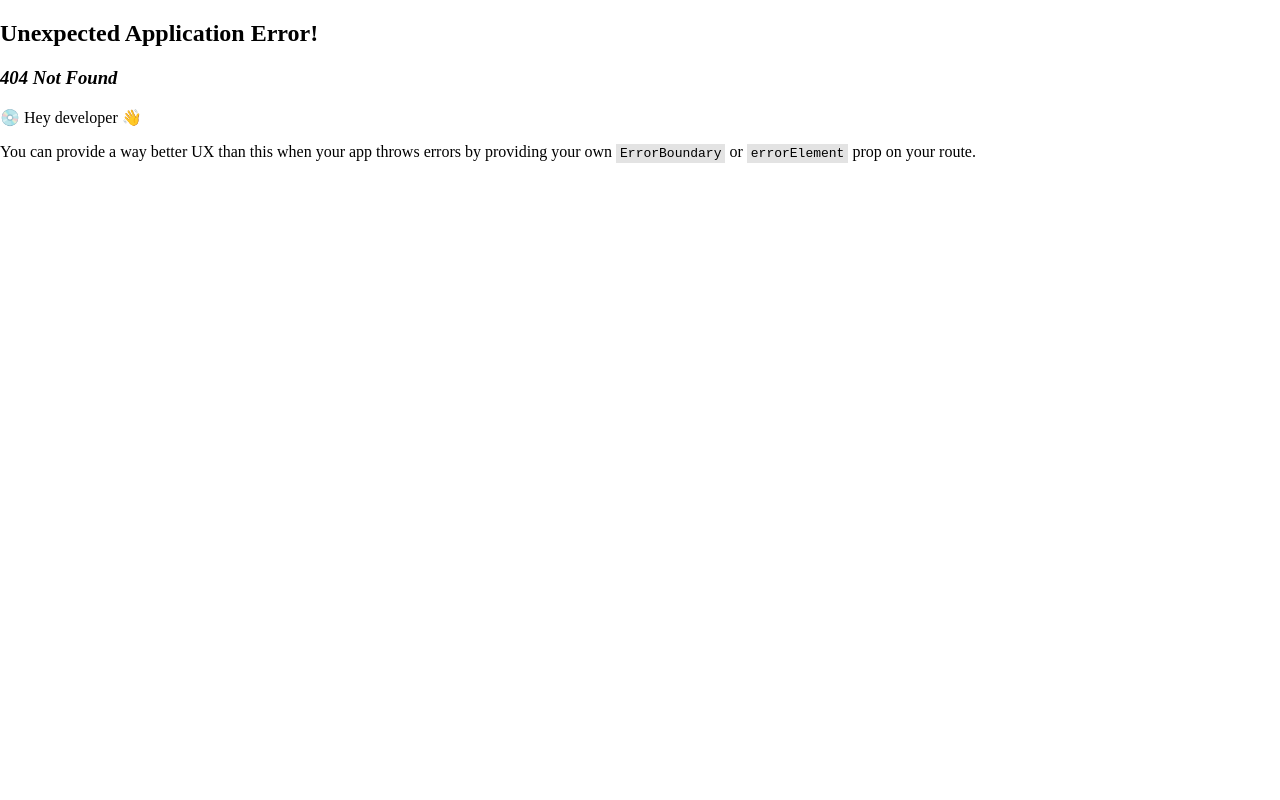
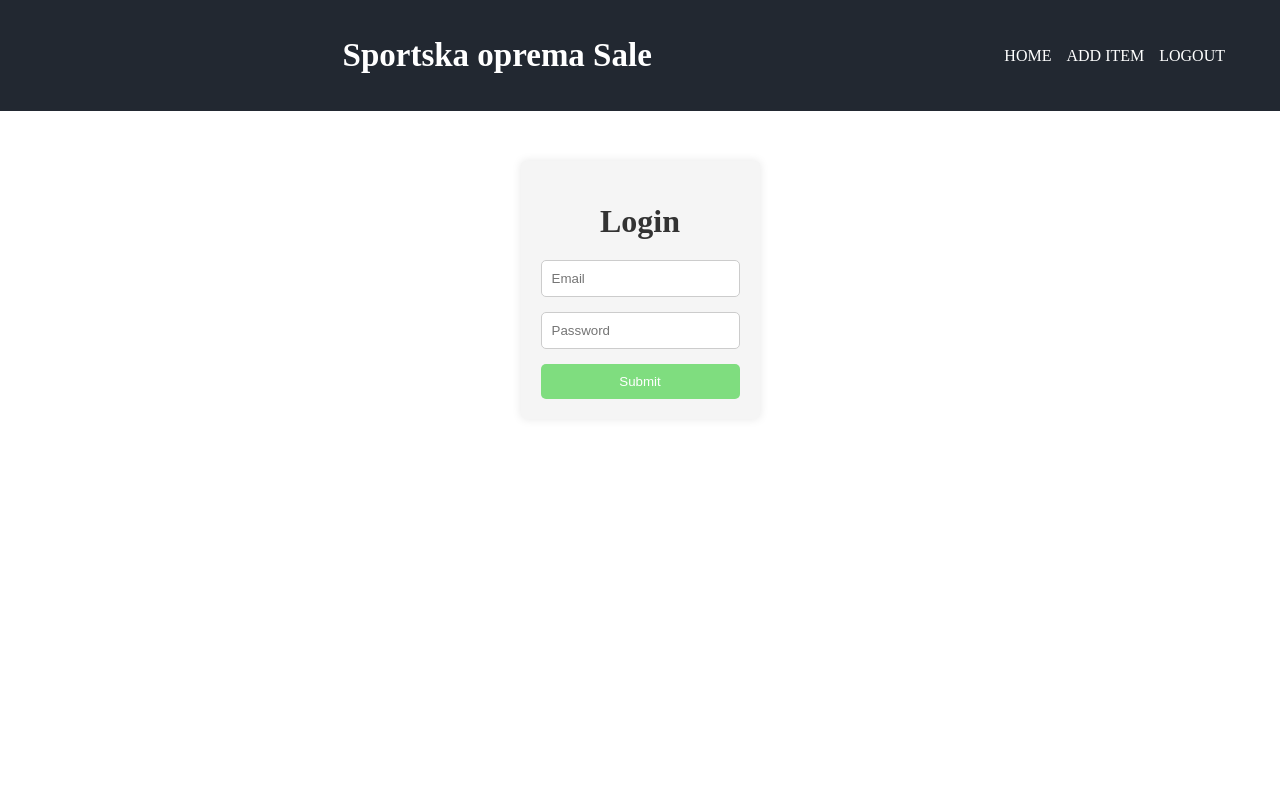
Before and after one commit to emindzanko1/Sale, a React (Vite) app: page /login in a window 1280 px wide. Before the commit this address had no page. Shown: the top 800 px of the page. Built offline with nearby package versions, Linux system fonts and the light colour scheme.

Commit message:
Fixed image slider, added login form

```diff
--- a/src/App.jsx
+++ b/src/App.jsx
@@ -5,6 +5,7 @@ import Shinpad from './pages/Shinpad';
 import NewItem from './components/NewItem';
 import ImageSlider from './components/ImageSlider';
 import { SliderData } from './util/sliderData';
+import Login from './components/Login';
 
 const router = createBrowserRouter([
   {
@@ -24,6 +25,10 @@ const router = createBrowserRouter([
         path: 'items/new',
         element: <NewItem />,
       },
+      {
+        path: 'login',
+        element: <Login />,
+      },
     ],
   },
 ]);
--- a/src/components/ImageSlider.jsx
+++ b/src/components/ImageSlider.jsx
@@ -2,7 +2,7 @@ import React, { useState, useEffect } from 'react';
 import { FaArrowAltCircleRight, FaArrowAltCircleLeft } from 'react-icons/fa';
 import Modal from '../UI/Modal';
 import { DUMMY_ITEMS } from '../util/data';
-import { useParams } from 'react-router-dom';
+import { Navigate, useNavigate, useParams } from 'react-router-dom';
 
 const ImageSlider = () => {
   const [current, setCurrent] = useState(0);
@@ -10,6 +10,8 @@ const ImageSlider = () => {
 
   const params = useParams();
   const { id } = params;
+
+  const navigate = useNavigate()
 
   useEffect(() => {
     const selectedItem = DUMMY_ITEMS.find((item) => item.id === id);
@@ -33,8 +35,12 @@ const ImageSlider = () => {
     return null;
   }
 
+  function handleClose() {
+    navigate('/')
+  }
+
   return (
-    <Modal>
+    <Modal onClose={()=>Navigate('/')}>
       <section className='slider'>
         <FaArrowAltCircleLeft className='left-arrow' onClick={prevSlide} />
         <FaArrowAltCircleRight className='right-arrow' onClick={nextSlide} />
@@ -43,6 +49,7 @@ const ImageSlider = () => {
             {index === current && <img src={image} alt='travel image' />}
           </div>
         ))}
+        <button onClick={handleClose}>Close</button>
         <div className='dots'>
           {Array.from({ length: totalImages }).map((_, index) => (
             <span
--- /dev/null
+++ b/src/components/Login.jsx
@@ -0,0 +1,13 @@
+export default function Login() {
+  return (
+    <div className='login'>
+      <h1>Login</h1>
+      <form action='POST'>
+        <input type='email' onChange={e => setEmail(e.target.value)} placeholder='Email' name='' id='' />
+        <input type='password' onChange={e => setPassword(e.target.value)} placeholder='Password' name='' id='' />
+
+        <input type='submit' />
+      </form>
+    </div>
+  );
+}
--- a/src/index.css
+++ b/src/index.css
@@ -261,7 +261,7 @@ textarea {
   flex-direction: column;
   align-items: center;
   justify-content: center;
-  max-width: 300px; /* Adjust the maximum width as needed */
+  max-width: 300px;
   margin: auto;
   position: relative;
 }
@@ -301,6 +301,48 @@ textarea {
 
 .active-dot {
   background-color: #333;
+}
+
+.login {
+  max-width: 400px;
+  margin: 50px auto;
+  padding: 20px;
+  border-radius: 5px;
+  box-shadow: 0 0 10px rgba(0, 0, 0, 0.1);
+  background-color: #f5f5f5;
+}
+
+.login h1 {
+  text-align: center;
+  margin-bottom: 20px;
+  color: #333;
+}
+
+.login form {
+  display: flex;
+  flex-direction: column;
+}
+
+.login input[type='email'],
+.login input[type='password'] {
+  padding: 10px;
+  margin-bottom: 15px;
+  border: 1px solid #ccc;
+  border-radius: 5px;
+}
+
+.login input[type='submit'] {
+  padding: 10px 15px;
+  background-color: #7fdd7f;
+  color: #fff;
+  border: none;
+  border-radius: 5px;
+  cursor: pointer;
+  transition: background-color 0.3s ease;
+}
+
+.login input[type='submit']:hover {
+  background-color: #54d054;
 }
 
 @media screen and (max-width: 1200px) {
--- a/src/navigation/NavLinks.jsx
+++ b/src/navigation/NavLinks.jsx
@@ -11,7 +11,7 @@ export default function NavLinks() {
           <Link to='/items/new'>ADD ITEM</Link>
         </li>
         <li>
-          <Link to='/logout'>LOGOUT</Link>
+          <Link to='/login'>LOGOUT</Link>
         </li>
       </ul>
     </>
```
